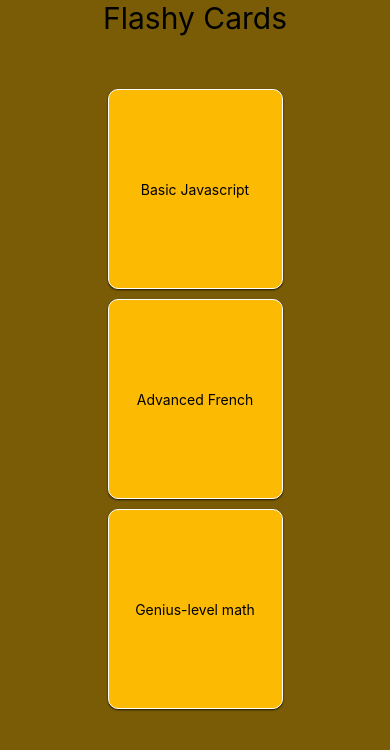
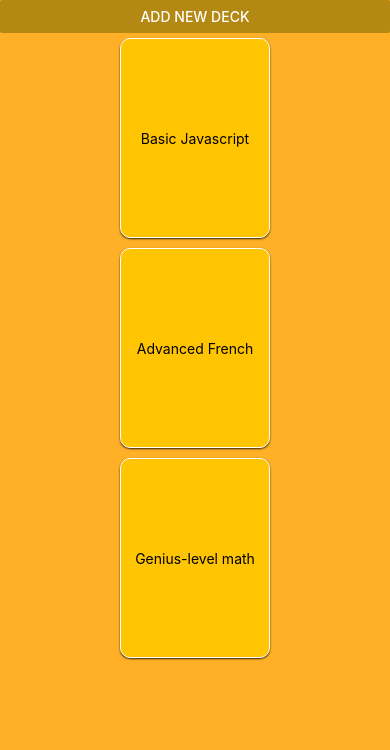
Before and after one commit to NarijauskasMartynas/FlashyCards, a React Native app in the folder FlashyCards/: screen / in a window 390 px wide. Shown: the top 750 px of the page. Built offline with nearby package versions, Linux system fonts and the light colour scheme.

Commit message:
Create project with minimum functionality

```diff
--- a/FlashyCards/App.js
+++ b/FlashyCards/App.js
@@ -3,29 +3,58 @@ import { StyleSheet, Text, View, Button, ScrollView } from "react-native";
 import Constants from "expo-constants";
 import decks from "./Application/Store/flashcards";
 import Deck from "./Application/Components/Deck";
+import Card from "./Application/Components/Card";
 
 export default class App extends React.Component {
+  constructor(props) {
+    super(props);
+
+    this.state = {
+      showCards: false,
+      selectedDeck: ""
+    };
+  }
+
+  changeState(cards) {
+    this.setState({ showCards: true, selectedDeck: cards });
+  }
+
+  goToDecks() {
+    this.setState({ showCards: false });
+  }
+
   render() {
+    if (!this.state.showCards) {
       return (
         <View style={styles.container}>
-        <Text
-          style={[
-            styles.titleRow,
-            { fontSize: 30, textAlign: "center", backgroundColor: "#7a5c06" }
-          ]}
-        >
-          Flashy Cards
-        </Text>
+          <Button color="#b38914" title="Add new deck"></Button>
           <ScrollView
             contentContainerStyle={{ alignItems: "center", flexGrow: 1 }}
             style={styles.scrollView}
           >
             {decks.map(deck => (
-            <Deck deck={deck}></Deck>
+              <Deck
+                deck={deck}
+                key={deck.name}
+                showCards={cards => this.changeState(cards)}
+              ></Deck>
             ))}
           </ScrollView>
         </View>
       );
+    } else {
+      return (
+        <View style={styles.container}>
+          <View style={styles.titleRow}>
+            <Button title={"Reset"} onPress={() => this.goToDecks()}></Button>
+            <Button title={"Back"} onPress={() => this.goToDecks()}></Button>
+          </View>
+          <View style={styles.cardRow}>
+            <Card cards={this.state.selectedDeck}></Card>
+          </View>
+        </View>
+      );
+    }
   }
 }
 
@@ -33,16 +62,24 @@ const styles = StyleSheet.create({
   container: {
     flex: 1,
     flexDirection: "column",
-    backgroundColor: "#7a5c06",
+    backgroundColor: "#ffb026",
     alignItems: "stretch",
     alignContent: "center",
     paddingTop: Constants.statusBarHeight
   },
   titleRow: {
-    height: "10%",
-    justifyContent: "center"
+    height: "5%",
+    justifyContent: "space-around",
+    flexDirection: "row",
+    backgroundColor: "#ffb026"
   },
   scrollView: {
     marginHorizontal: 20
+  },
+  cardRow: {
+    height: "95%",
+    width: "100%",
+    backgroundColor: "#ffb026",
+    alignItems: "center"
   }
 });
--- a/FlashyCards/Application/Components/Card.js
+++ b/FlashyCards/Application/Components/Card.js
@@ -0,0 +1,109 @@
+import React from "react";
+import { StyleSheet, Text, View, TouchableOpacity, Button } from "react-native";
+
+export default class Card extends React.Component {
+  constructor(props) {
+    super(props);
+
+    this.state = {
+      showBack: false,
+      currentCard: 0
+    };
+  }
+
+  flipCard() {
+    this.setState({
+      showBack: !this.state.showBack
+    });
+  }
+
+  nextCard() {
+    let currentCard = this.state.currentCard;
+    this.setState({ currentCard: currentCard + 1, showBack: false });
+  }
+
+  correctButtonPressed() {
+    this.nextCard();
+  }
+
+  wrongButtonPressed() {
+    this.nextCard();
+  }
+
+  render() {
+    return (
+      <View>
+        <TouchableOpacity onPress={() => this.flipCard()}>
+          <View
+            style={[
+              styles.CardStyle,
+              {
+                backgroundColor: this.state.showBack ? "#ffc503" : "black",
+                height: this.state.showBack ? "90%" : "92%"
+              }
+            ]}
+          >
+            <Text
+              style={{
+                fontSize: 30,
+                textAlign: "center",
+                color: this.state.showBack ? "black" : "white"
+              }}
+            >
+              <Text style={{ fontSize: 200, textAlign: "center" }}>
+                {this.state.showBack ? "!" : "?"}
+                {"\n"}
+              </Text>
+
+              {this.state.showBack
+                ? this.props.cards[this.state.currentCard].back
+                : this.props.cards[this.state.currentCard].front}
+            </Text>
+          </View>
+        </TouchableOpacity>
+
+        {this.state.showBack && (
+          <View style={styles.titleRow}>
+            <Button
+              title={"Wrong"}
+              color="red"
+              onPress={() => this.correctButtonPressed()}
+            ></Button>
+
+            <Button
+              title={"Correct"}
+              color="green"
+              onPress={() => this.wrongButtonPressed()}
+            ></Button>
+          </View>
+        )}
+      </View>
+    );
+  }
+}
+
+const styles = StyleSheet.create({
+  titleRow: {
+    height: "5%",
+    justifyContent: "space-around",
+    flexDirection: "row",
+    backgroundColor: "#ffb026"
+  },
+  CardStyle: {
+    width: 330,
+    height: "90%",
+    margin: 5,
+    borderRadius: 10,
+    borderWidth: 1,
+    borderColor: "#fff",
+    shadowColor: "#000000",
+    shadowOpacity: 0.8,
+    shadowRadius: 2,
+    shadowOffset: {
+      height: 1,
+      width: 0
+    },
+    justifyContent: "center",
+    alignItems: "center"
+  }
+});
--- a/FlashyCards/Application/Components/Deck.js
+++ b/FlashyCards/Application/Components/Deck.js
@@ -1,18 +1,26 @@
 import React from "react";
-import { StyleSheet, Text, View, Button, ScrollView } from "react-native";
+import { StyleSheet, Text, View, TouchableOpacity } from "react-native";
 
-const Deck = props => {
-  return (
-    <View style={styles.deckStyle}>
-      <Text>{props.deck.name}</Text>
-    </View>
-  );
-};
+export default class Deck extends React.Component {
+  deckPressed(cards) {
+    this.props.showCards(cards);
+  }
+
+  render() {
+    return (
+      <TouchableOpacity onPress={() => this.deckPressed(this.props.deck.cards)}>
+        <View style={styles.deckStyle}>
+          <Text>{this.props.deck.name}</Text>
+        </View>
+      </TouchableOpacity>
+    );
+  }
+}
 
 const styles = StyleSheet.create({
   deckStyle: {
-    backgroundColor: "#fcba03",
-    width: "50%",
+    backgroundColor: "#ffc503",
+    width: 150,
     height: 200,
     margin: 5,
     borderRadius: 10,
@@ -29,5 +37,3 @@ const styles = StyleSheet.create({
     alignItems: "center"
   }
 });
-
-export default Deck;
```
Lines whose indentation alone changed are shown as unchanged.
